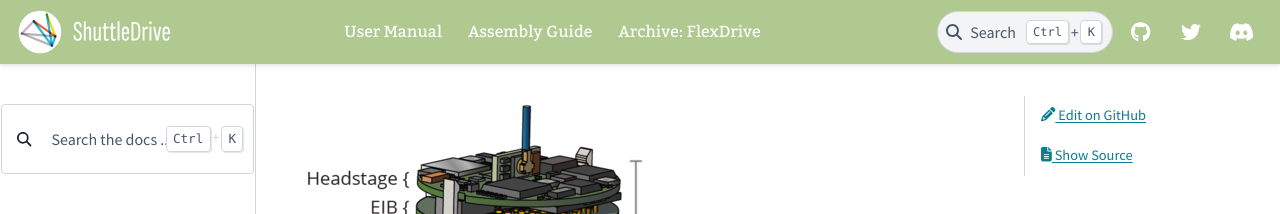
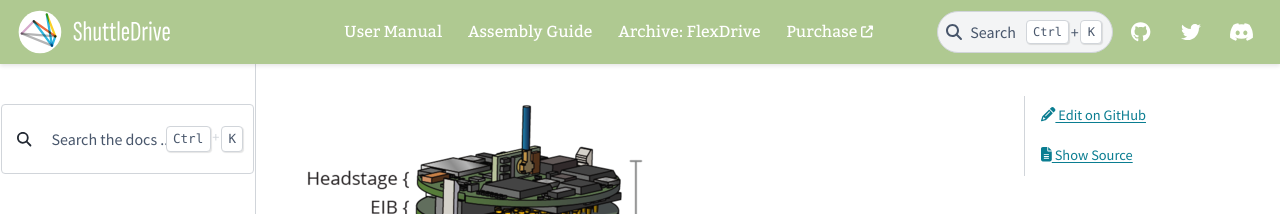
Before and after one commit to open-ephys/shuttledrive-docs, a Sphinx documentation site: the page built from source/index.rst, in a window 1280 px wide. Shown: the top 214 px of the page. Built offline with Sphinx 7.4.7 and the PyData theme 0.15.4, drawn with Linux system fonts in a browser that asks for light colours.

Commit message:
Update GitHub link

```diff
--- a/source/conf.py
+++ b/source/conf.py
@@ -188,9 +188,10 @@
     "navbar_end": ["navbar-icon-links"],
     "navbar_align": "content",
     "footer_start": ["copyright"],
+    "external_links": [{"name": "Purchase", "url": "https://open-ephys.org/drive-implant"},],
     'icon_links': [
         dict(name='GitHub',
-             url='https://github.com/open-ephys/commutator-docs',
+             url='https://github.com/open-ephys/shuttle-drive',
              icon='fab fa-github'),
         dict(name='Twitter',
              url='https://twitter.com/openephys',
```
